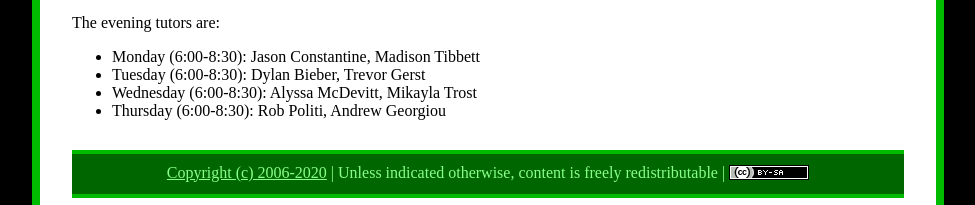
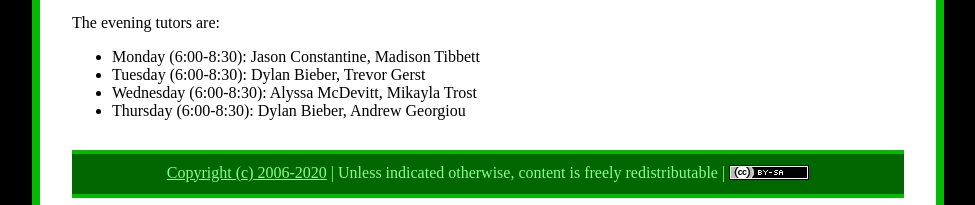
Before and after one commit to ycpcs/cs101-spring2020, a Jekyll site: the page built from tutoring.md, in a window 1280 px wide. Shown: the part 787-992 px from the top of the page, without its empty margins (152-1127 px from the left). Built offline with Jekyll 4.4.1, drawn with Linux system fonts in a browser that asks for light colours.

Commit message:
update schedule
update schedule

```diff
--- a/tutoring.md
+++ b/tutoring.md
@@ -38,7 +38,7 @@ The evening tutors are:
 * Monday (6:00-8:30): Jason Constantine, Madison Tibbett
 * Tuesday (6:00-8:30): Dylan Bieber, Trevor Gerst
 * Wednesday (6:00-8:30): Alyssa McDevitt, Mikayla Trost
-* Thursday (6:00-8:30): Rob Politi, Andrew Georgiou
+* Thursday (6:00-8:30): Dylan Bieber, Andrew Georgiou
 
 <!-- vim:set wrap: ­-->
 <!-- vim:set linebreak: -->
```
